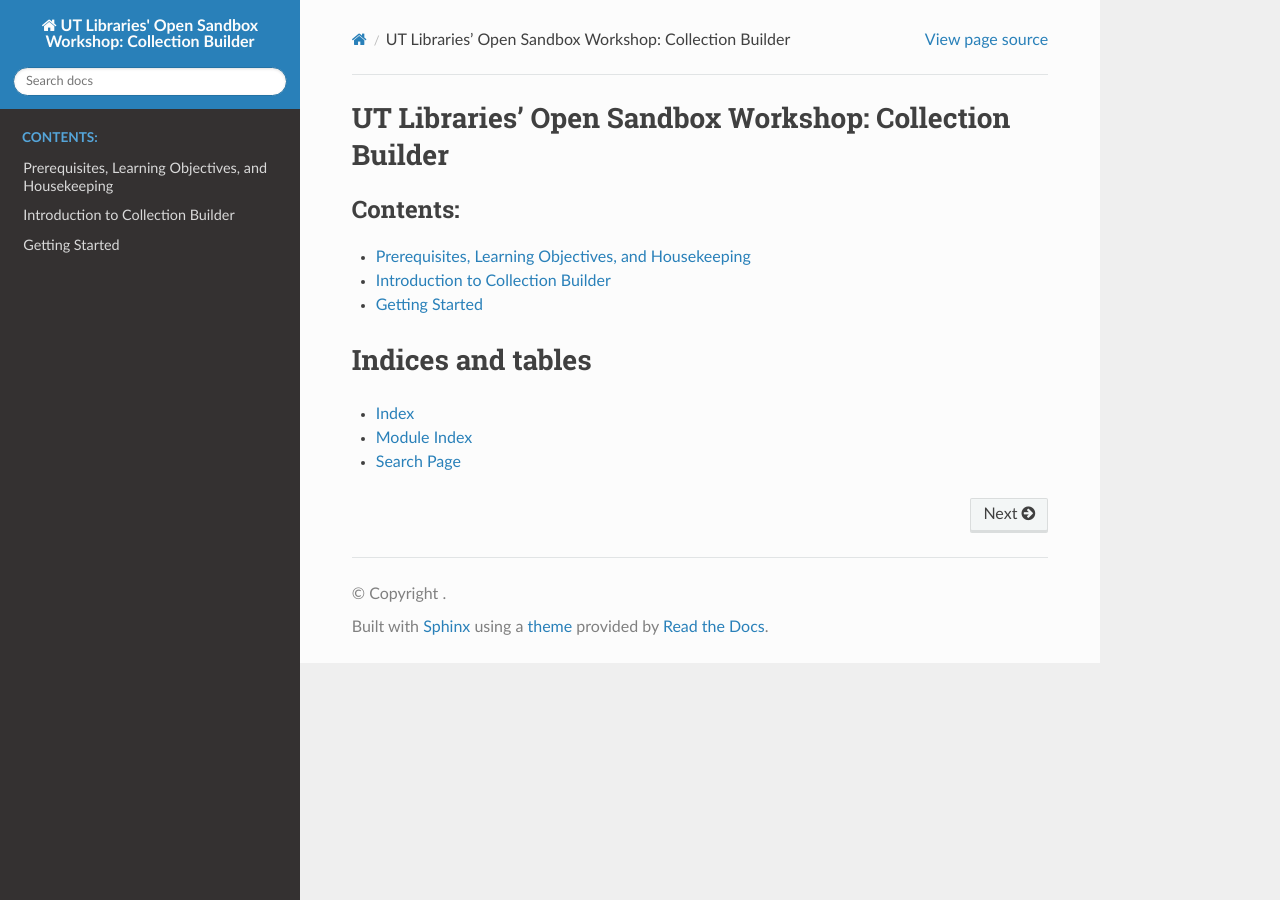
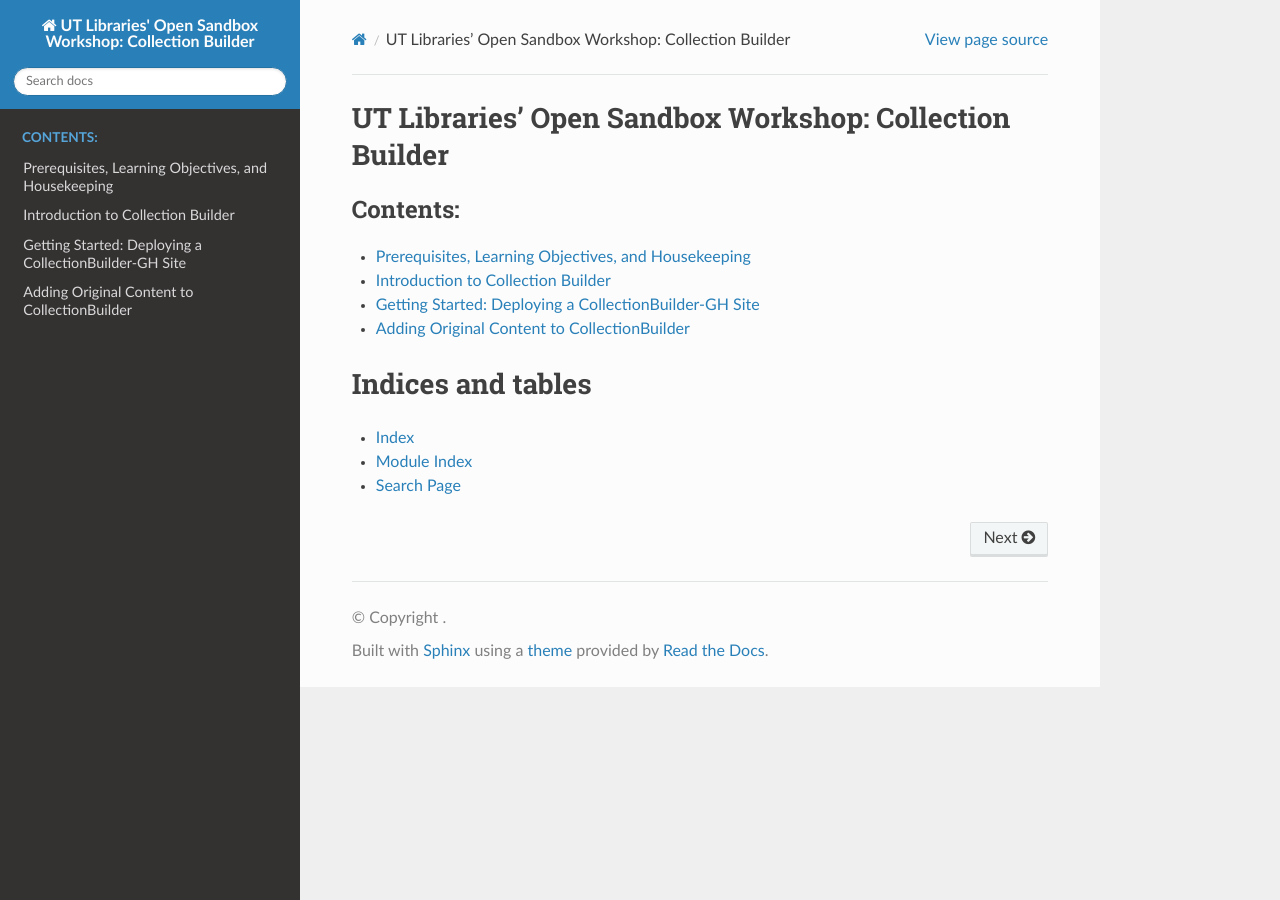
Before and after one commit to markpbaggett/utk_collection_builder, a Sphinx documentation site: the page built from docs/source/index.rst, in a window 1280 px wide. Built offline with Sphinx 7.4.7 and the Read the Docs theme 2.0.0, drawn with Linux system fonts in a browser that asks for light colours; some of the changed lines change nothing that is shown.

Commit message:
Init modification.

```diff
--- a/docs/source/contents/2_getting_started.rst
+++ b/docs/source/contents/2_getting_started.rst
@@ -1,5 +1,12 @@
-Getting Started
-===============
+Getting Started: Deploying a CollectionBuilder-GH Site
+======================================================
+
+Outcomes
+--------
+
+* Create a new collection using CollectionBuilder-GH
+* Configure GitHub Pages to serve your collection
+* Understand the various visualizations that CollectionBuilder provides
 
 Overview of GitHub and GitHub Pages
 -----------------------------------
--- /dev/null
+++ b/docs/source/contents/3_adding_your_content_to_cb.rst
@@ -0,0 +1,159 @@
+Adding Original Content to CollectionBuilder
+============================================
+
+Outcomes
+--------
+
+* Understand how CollectionBuilder reads in metadata and content
+* Understand the types of content you can host with CollectionBuilder
+* Understand expectations for metadata and file structure
+* Understand how to replace the built-in content with your own
+
+CollectionBuilder-GH Content
+-------------------------
+
+CollectionBuilder-GH is designed for small collections. A GitHub repository can only be 1GB in size, so this limits not only
+how many items a collection may have, but also the types of files a collection may contain.
+
+CollectionBuilder-GH supports a small set of object types including jpg, png, pdf, and mp3, plus externally hosted items
+via YouTube, Vimeo, and external links. With the exception of YouTube, Vimeo, and external links, all object files are placed in the
+:code:`objects` folder directly in your project repository and will be committed to GitHub. No access derivatives will be generated,
+meaning the full sized objects you add to the project will be displayed on web pages through out the site. It also means
+no thumbnails will be created for non-image items.
+
+If you have needs for bigger collections or derivative generation, you can migrate your CollectionBuilder-GH site to
+CollectionBuilder-CSV at a later date.
+
+Guidelines for CollectionBuilder-GH Content
+-------------------------------------------
+
+* **Supported formats**: jpg, png, pdf, mp3 – plus YouTube, Vimeo, and external links, but you won’t have objects for those!
+* **File size**: since there are no thumbnails generated, keep your object files at a reasonable size for access on the web. This means you will usually not be using your full resolution versions! For example, jpeg images of about 1200px wide and PDFs less than 1 MB will work well. Larger objects (especially images) will slow load times and make your users download unnecessarily large data–so keep them to a web friendly size!
+* **Total size**: GitHub repositories have soft limits on total size, some where around 1 GB. A good rule of thumb is to keep your “objects” folder less than 500 MB.
+* **Filenaming**: to avoid issues, please pay close attention to filenaming conventions! The filename should be an all lowercase unique string with no spaces or special characters. Underscores (_) are okay. You will use the exact filenames (including extension and same case) to populate the “filename” field of your collection metadata.
+
+Adding Sample Objects to Our GitHub Repository
+----------------------------------------------
+
+To save time, I've pulled together some sample objects to use in our demo collection. You can download the zip file
+`here <>`_.
+
+Now, we're going to extract this zip file and add the contents to our GitHub repository.
+
+To do this, we need to open the zip file and extract the contents. On a Mac, you can double click the zip file to open
+and extract it.  On Windows, you can right click the zip file and select "Extract All".
+
+Next, we're going to navigate to the :code:`objects` directory in our GitHub repository. This is the repository where
+you can add the files you want to host in your project if you are not using external links, youtube, or vimeo.
+
+Now, in our GitHub repository, we're going to click **Add File** and select **Upload Files**. Now drag each of the files
+you just extracted to your repository.
+
+You may notice that there are a few demo files, but let's leave them there for now. They won't show up in our collection
+unless we add them to our metadata.
+
+Finally, ccroll down to the “Commit changes” box, write a short commit message in the form (an appropriate message might
+be “add collection objects to project”), then click the green “Commit changes” button to add them to your repository.
+
+Adding Metadata about Our Objects
+---------------------------------
+
+CollectionBuilder-GH reads in metadata from a comma separated file (CSV). The CSV file can be named whatever you want,
+but it must be a CSV file.
+
+Once you've written your metadata, you can upload it to your GitHub repository to the :code:`_data` directory similarly
+to how we added our objects.
+
+Before we add our metadata, let's take a look at the prescribed metadata structure for CollectionBuilder-GH.
+
+CollectionBuilder Metadata Application Profile
+----------------------------------------------
+
+CollectionBuilder is prescriptive when it comes metadata. Without extensive customization, each project must
+have specific fields in order for the collection to work properly.
+
+========
+Required
+========
+
+For CollectionBuilder-GH, each row must have 4 fields.  All collections should have the following 3 fields:
+
+* **objectid**: This is the field that CollectionBuilder uses to identify each object. This should be a unique string,
+  all lowercase with no spaces or special characters as it will be used to form the item’s URL. Underscores (_) and
+  dashes (-) are okay; slashes (/) should NOT be used in this field.
+* **title**: The title field is used to indicate the name of an item. This should be a short, descriptive set of words
+  that identify the item. Each item may only have one title.
+* **format**: This field indicates the item’s media type. Since CollectionBuilder uses logic based on format to display
+  objects, this is the most important field to ensure the interactive visualizations function correctly. If there are
+  errors or anomalies, some pages will not work. The input for this field should be structured according to MIME type
+  standards, consisting of a type and a subtype concatenated with a slash (/) between them.
+
+Collections should also have at least 1 of the following fields but can have all 3 if you're using mixed content:
+
+* **filename**: The digital object’s filename including the file extension, or a full URL to a file hosted external to
+  your project. The value must exactly match the actual filename of the file in your “objects” directory, including the
+  case of the filename and file extension. Most web servers are case sensitive, so make sure everything matches! If you
+  are using an external link instead of a file in the :code:`objects` directory, the URL must be a full URL including
+  the protocol (http:// or https://). **Important note on external items**: URLs to external media should always be
+  secure HTTPS links. Media at HTTP links are likely to be blocked by browser security defaults as mixed content.
+* **youtubeid**: This is the unique string assigned to a video when it is uploaded to YouTube. An easy way to find this is
+  to look at the url for your YouTube video. The ID will be the string attached to the end of the url. For example, in
+  “https://www.youtube.com/watch?v=sHhk1eAgopU” the youtubeid is :code:`sHhk1eAgopU`.
+* **vimeoid**: This is the unique string assigned to a video when it is uploaded to Vimeo. An easy way to find this is
+  to look at the url for your Vimeo video. The ID will be the string attached to the end of the url. For example, in
+  “https://vimeo.com/464555587” the vimeoid is :code:`464555587`.
+
+===========================
+Required for Visualizations
+===========================
+
+CollectionBuilder uses these fields to generate contextual visualizations, including a map, timeline, and word clouds
+reflecting the frequency of subjects and locations in a collection.
+
+* **latitude**:  A geographic coordinate specifying the north-south position of an item.
+* **longitude**: A geographic coordinate specifying the east-west position of an item.
+* **date**: This field indicates a point in time associated with the item. This date field will be used for sorting and
+  displaying on a timeline, so may often be an estimated / approximate date, rather than one more precisely formatted to
+  archival description standards. We suggest adding more complex descriptions of date (date ranges, uncertainties, etc)
+  in a separate field such as “date_created”. Dates should be represented in the format :code:`yyyy-mm-dd`, which will enable
+  our various timeline visualizations. See the Timeline section for more details. For less exact dates, :code:`yyyy-mm`
+  or :code:`yyyy` may be used.
+* **subject**: The subject field contains topic(s) related to the item. This field allows for multiple subjects to be
+  input for a single record. Each should be separated with a semicolon (:code:`;`).
+* **location**: This field designates a geographic location(s) to which the item is tied. Much like the subject field,
+  this field will build a tag cloud of the most used locations in your collection. See the Locations section for more
+  information. Be sure to separate multiple location entries for a single record with a semicolon (:code:`;`).
+
+
+==========================================
+Optional Fields that Work "Out of the Box"
+==========================================
+
+The rest of the fields in the CollectionBuilder metadata template are not required for CollectionBuilder or its
+visualizations to work, but their use is encouraged to ensure a richly informative collection. Also, while you can add
+any field you want to your metadata it will require you to customize some things in order to get that value to show.
+
+These optional values will appear without any extra work:
+
+* **creator**: The creator property designates an entity primarily responsible for making the resource.
+  Multiple creators may be input, as long as each is separated by a semicolon (:code:`;`).
+* **description**: The description should be a brief account of the object. Each object should only have one description.
+* **source**: The source field designates a related source collection or resource from which the object is derived.
+  This field is especially relevant for digitized archival collections. In such a situation, the name of the physical
+  archival collection would be the input for this field. The input should be expressed as the collection name followed
+  by a comma, then followed by the holding library.
+* **identifier**: The identifier field is used to preserve the unique identifier assigned to the object by the object’s
+  (usually physical) source collection.
+* **type**: An object’s type distinguishes between types of image, sound, text, etc. using a one- or two-value input.
+  At minimum, the input should contain a value chosen from the DCMI Type Vocabulary. If using a second value, the second
+  value does not need to relate to a controlled vocabulary, but should give further specification of the object type.
+  The two values in a pair should be separated by a semicolon (;).
+* **language**: This field indicates the language associated with the object. Recommended best practice is to use a
+  controlled vocabulary such as the ISO 639-2 Codes for the Representation of Names and Languages to designate language
+  tags.
+* **rights**: The rights field should include a free-text rights statement describing information about rights held in and over the object.
+* **rightsstatement**: This field is a standardized rights statement, designated in the form of a URI. It should be
+  presented as a creativecommons.org URI or a rightsstatements.org URI.
+
+Editing Metadata
+----------------
```
